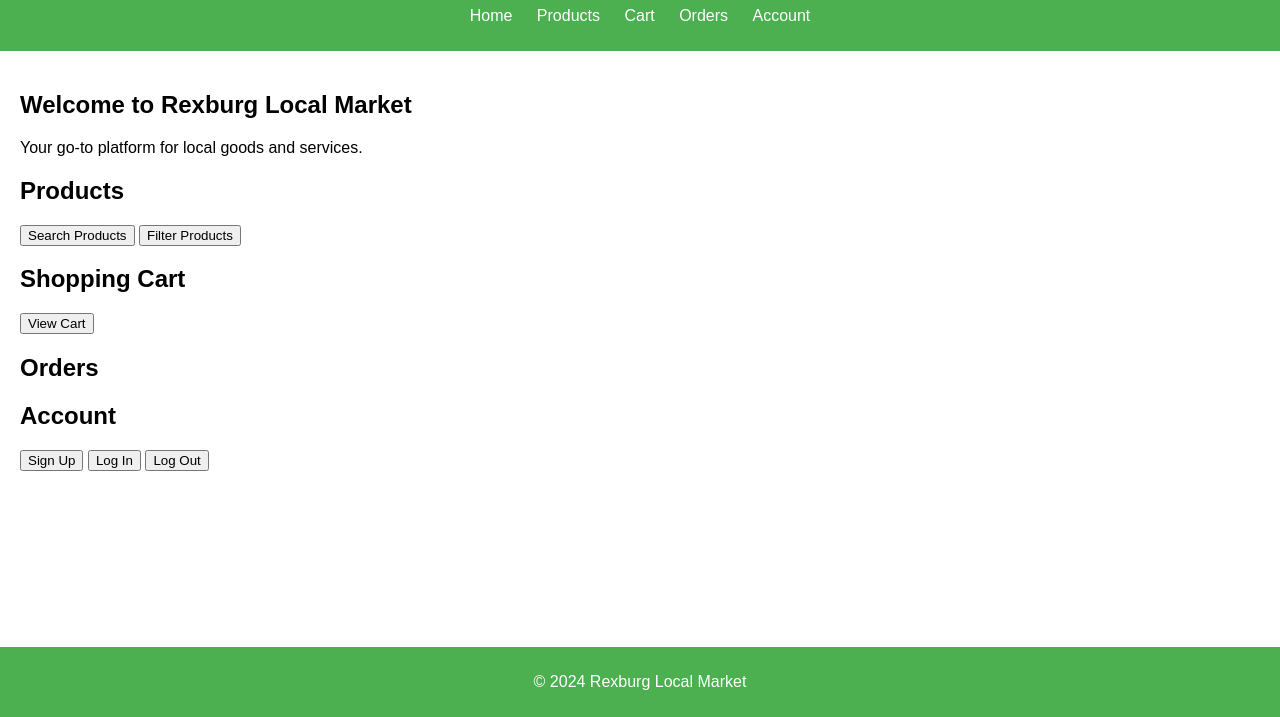
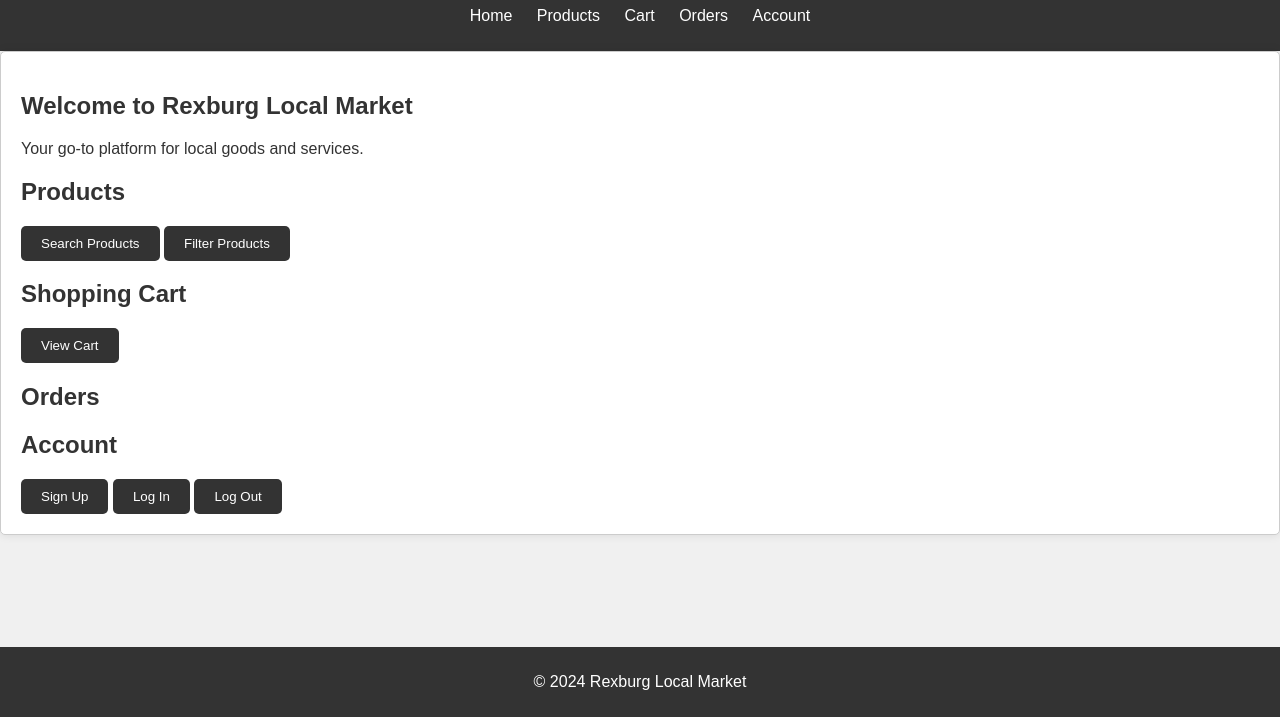
Before and after one commit to ajarwee-lin/WDD330-FinalProject, a plain HTML site: page index.html in a window 1280 px wide. Shown: the part 83-800 px from the top of the page. Drawn offline with Linux system fonts and the light colour scheme; a script that the page names is missing.

Commit message:
commit all new changes

```diff
--- a/styles.css
+++ b/styles.css
@@ -3,10 +3,11 @@ body {
     margin: 0;
     padding: 0;
     box-sizing: border-box;
+    background-color: #f0f0f0; /* Light gray background */
 }
 
 header {
-    background-color: #4CAF50;
+    background-color: #333; /* Dark gray */
     color: white;
     padding: 10px 0;
     text-align: center;
@@ -29,10 +30,15 @@ nav ul li a {
 
 main {
     padding: 20px;
+    background-color: #ffffff; /* White background for main content */
+    color: #333; /* Dark gray text */
+    border: 1px solid #ccc; /* Light gray border */
+    border-radius: 5px;
+    box-shadow: 0 0 10px rgba(0, 0, 0, 0.1);
 }
 
 footer {
-    background-color: #4CAF50;
+    background-color: #333; /* Dark gray */
     color: white;
     text-align: center;
     padding: 10px 0;
@@ -51,4 +57,21 @@ footer {
     padding: 10px;
     margin: 10px;
     width: 200px;
+    background-color: #fff; /* White background for products */
+    color: #333; /* Dark gray text */
+    border-radius: 5px;
+    box-shadow: 0 0 5px rgba(0, 0, 0, 0.1);
 }
+
+button {
+    background-color: #333; /* Dark gray */
+    color: white;
+    border: none;
+    padding: 10px 20px;
+    cursor: pointer;
+    border-radius: 5px;
+}
+
+button:hover {
+    background-color: #555; /* Lighter gray on hover */
+}
```
